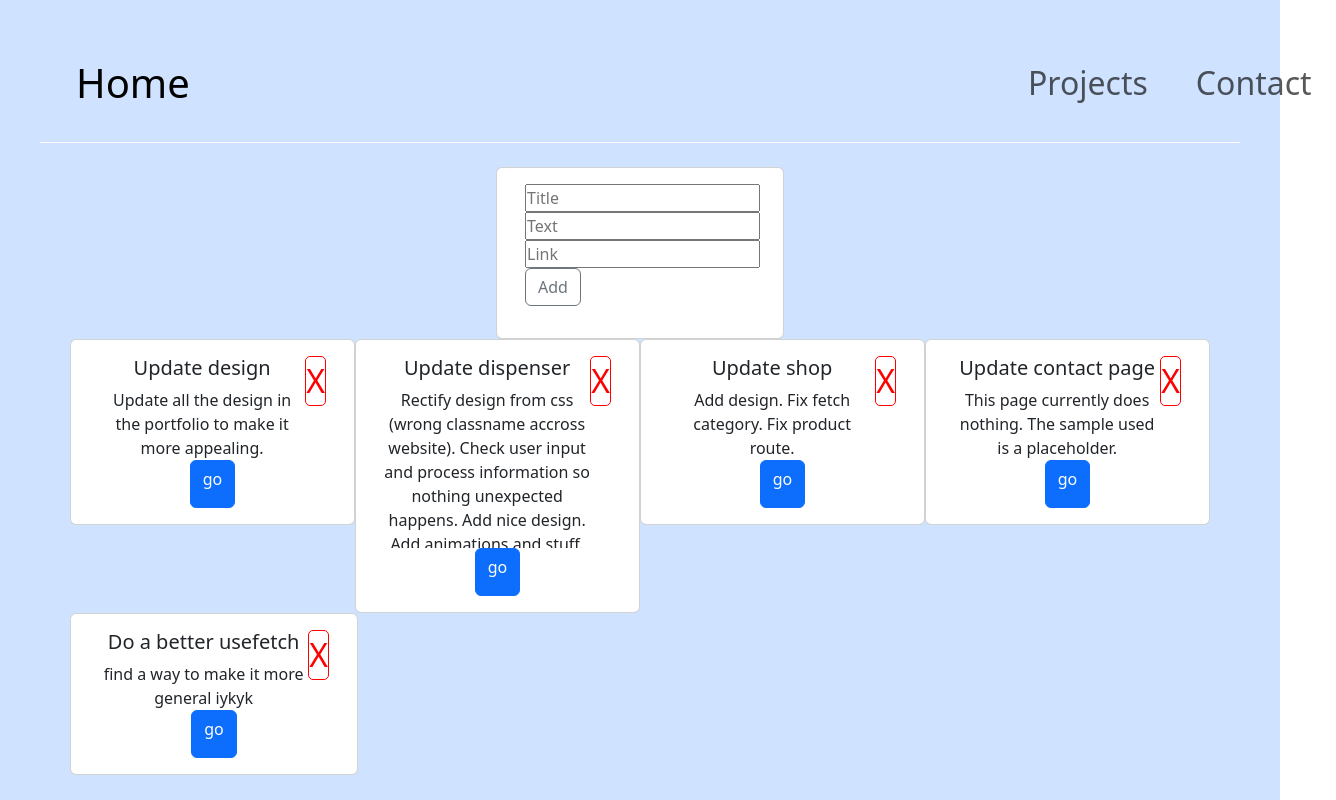
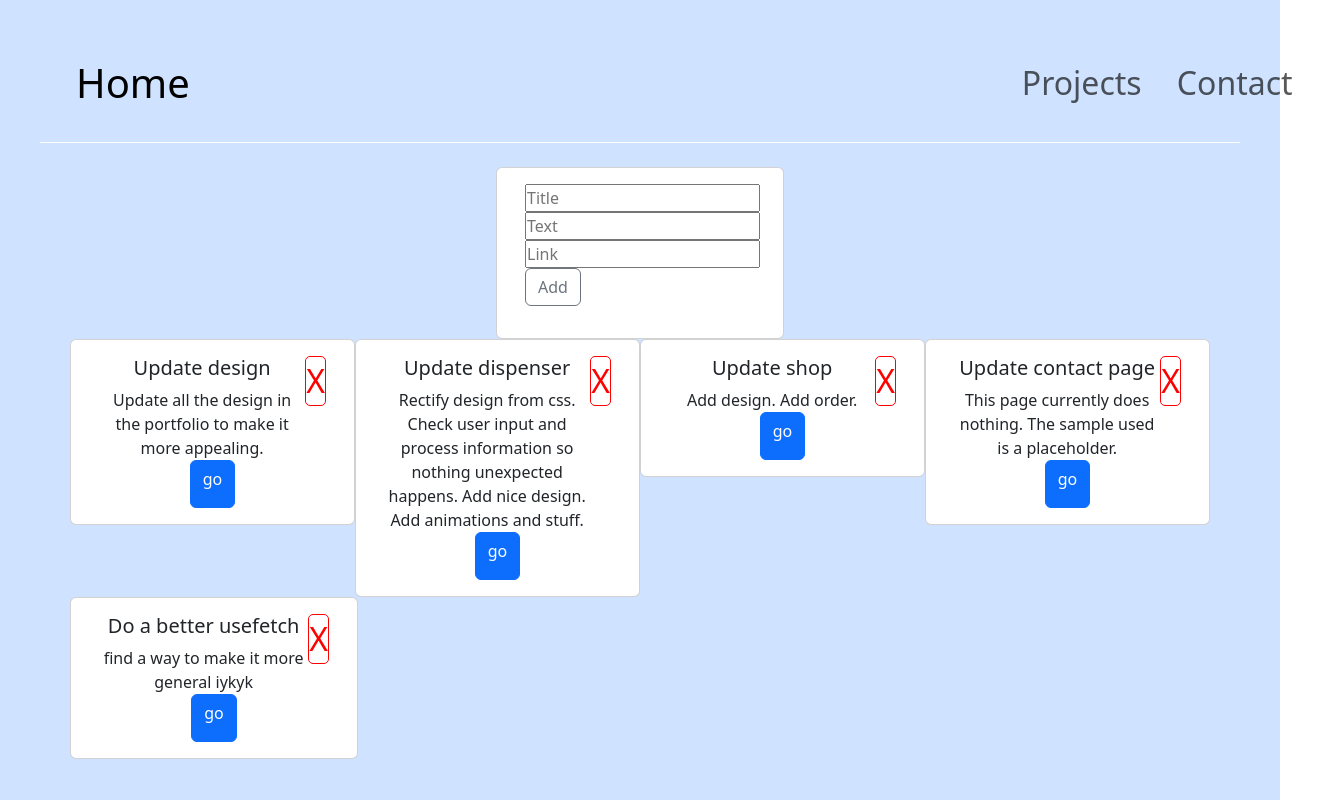
Before and after one commit to AdrienFauD/PortfolioWeb, a React (Create React App) app: page / in a window 1280 px wide. Shown: the whole page, 1336 px wide, since content can reach past the window. Built offline with nearby package versions, Linux system fonts and the light colour scheme.

Commit message:
before new usefetch

```diff
--- a/src/components/Navbar.js
+++ b/src/components/Navbar.js
@@ -13,12 +13,12 @@ class Navbar extends React.Component {
                         <button className="navbar-toggler" type="button" data-bs-toggle="collapse" data-bs-target="#navbarSupportedContent" aria-controls="navbarSupportedContent" aria-expanded="false" aria-label="Toggle navigation">
                             <span className="navbar-toggler-icon"></span>
                         </button>
-                        <div className="collapse navbar-collapse offset-md-7 menu" id="navbarSupportedContent">
-                            <ul className="navbar-nav mb-2 mb-lg-0" style={{position : "absolute", right : "20px"}}>
+                        <div className="collapse navbar-collapse offset-md-8 menu" id="navbarSupportedContent">
+                            <ul className="navbar-nav ">
                                 <li className="nav-item px-3">
                                     <Link className="nav-link" to={'/projects'}>Projects</Link>
                                 </li>
-                                <li className="nav-item px-3">
+                                <li className="nav-item">
                                     <Link className="nav-link" to={"/contact"}>Contact</Link>
                                 </li>
                             </ul>
--- a/src/components/cards.json
+++ b/src/components/cards.json
@@ -6,12 +6,12 @@
     },
     "1": {
         "title": "Update dispenser",
-        "text": " Rectify design from css (wrong classname accross website). Check user input and process information so nothing unexpected happens. Add nice design. Add animations and stuff.",
+        "text": " Rectify design from css. Check user input and process information so nothing unexpected happens. Add nice design. Add animations and stuff.",
         "link": "http://localhost:3000/dispenser"
     },
     "2": {
         "title": "Update shop ",
-        "text": "Add design. Fix fetch category. Fix product route.",
+        "text": "Add design. Add order.",
         "link": "http://localhost:3000/shop"
     },
     "3": {
--- a/src/components/shop/navigation.jsx
+++ b/src/components/shop/navigation.jsx
@@ -10,7 +10,7 @@ export default function Navigation() {
             <ul>
                 {data?.map(el =>
                     <li key={el}>
-                        <Link to={`/shop?s=${el}`} style={{textDecoration: "none", color : 'black'}}>
+                        <Link to={`/shop?category=${el}`} style={{textDecoration: "none", color : 'black'}}>
                             {el.charAt(0).toUpperCase() + el.slice(1)}
                         </Link>
                     </li>
--- a/src/components/shop/shop.jsx
+++ b/src/components/shop/shop.jsx
@@ -13,7 +13,7 @@ export const ProductContext = React.createContext()
 export default function Shop() {
 
     const [isToggled, setIsToggled] = useState(false)
-    const [isAuth, setIsAuth] = useState(true)
+    const [isAuth, setIsAuth] = useState(false)
     const [isProduct, setIsProduct] = useState(false)
     const [searchValue, setSearchValue] = useState('')
     const [cart, setCart] = useState([])
--- a/src/components/shop/store.jsx
+++ b/src/components/shop/store.jsx
@@ -7,11 +7,15 @@ export default function Store(props) {
     const { searchValue, handleAddCart, handleProduct, isProduct, isAuth } = props
     const URL_BASIC = 'https://dummyjson.com/products?limit=100'
     const URL_WITH_SEARCH = 'https://dummyjson.com/products/search?q='
+    const URL_WITH_CATEGORY = 'https://dummyjson.com/products/category/'
     let request = '';
-    const [searchParam] = useSearchParams({ s: '' })
+    const [searchParam] = useSearchParams({ s: '', category : ''})
     const searchRes = searchParam.get('s')
+    const categoryRes = searchParam.get('category')
 
-    if (searchRes) {
+    if(categoryRes){
+        request = URL_WITH_CATEGORY + categoryRes
+    } else if (searchRes) {
         request = URL_WITH_SEARCH + searchRes
     } else if (searchValue !== '') {
         request = URL_WITH_SEARCH + searchValue
@@ -37,6 +41,8 @@ export default function Store(props) {
                             <img
                                 className="img-qv"
                                 src={`${data['products'][i].thumbnail}`}
+                                alt=''
+
                             />
                         </Link>
                         <Outlet context={{ item: data["products"][i].id }} />
@@ -50,7 +56,7 @@ export default function Store(props) {
                             <div className="disc-qv">-{(data["products"][i].discountPercentage).toFixed()}%</div>
                         </div>
                         <div className="disc-price-qv">{(data["products"][i].price - (((data["products"][i].price) * data["products"][i].discountPercentage) / 100)).toFixed(2)}€</div>
-                        <div className="stock-qv">{data["products"][i].stock < 10 ? "only " + `${data["products"][i].stock}` + " available !" : null}</div>
+                        <div className="stock-qv">{data["products"][i].stock < 10 ? `only ${data["products"][i].stock} available !`: null}</div>
                         <button
                             disabled={!isAuth}
                             className="add-cart-button"
--- a/src/components/shop/useFetch.jsx
+++ b/src/components/shop/useFetch.jsx
@@ -4,6 +4,7 @@ import { useEffect, useState } from "react"
 export default function useFetch(url) {
 
     const [ data, setData] = useState()
+
     useEffect(() => {
         (async () => {
             await fetch(url)
--- a/src/error-page.js
+++ b/src/error-page.js
@@ -6,7 +6,7 @@ export default function ErrorPage() {
     <div id="error-page">
       <h1>Oops!</h1>
       <p>Sorry, an unexpected error has occurred.</p>
-
+      <Link to='home'>Home</Link>
     </div>
   );
 }
--- a/src/routes/projects.js
+++ b/src/routes/projects.js
@@ -14,7 +14,6 @@ export default function Project() {
                         <p className="fs-2 fw-bolder">
                             Here is a vending machine I made to train javascript skills and how to to interact with a user input
                         </p>
-                        <p>To do : rectify display error, add nice design, check type of input</p>
                     </div>
                 </div>
                 <div className="row  gap-3" style={{ margin: '5vw' }}>
@@ -25,7 +24,6 @@ export default function Project() {
                         <p className="fs-2 fw-bolder">
                             Shopping project, where a user can fetch product from a database and add it to a cart
                         </p>
-                        <p>To do : add design element, display cart, fix category fetch, route for product</p>
                     </div>
                 </div>
             </div>
```
Also changed, not shown: wireframe.png (deleted).
